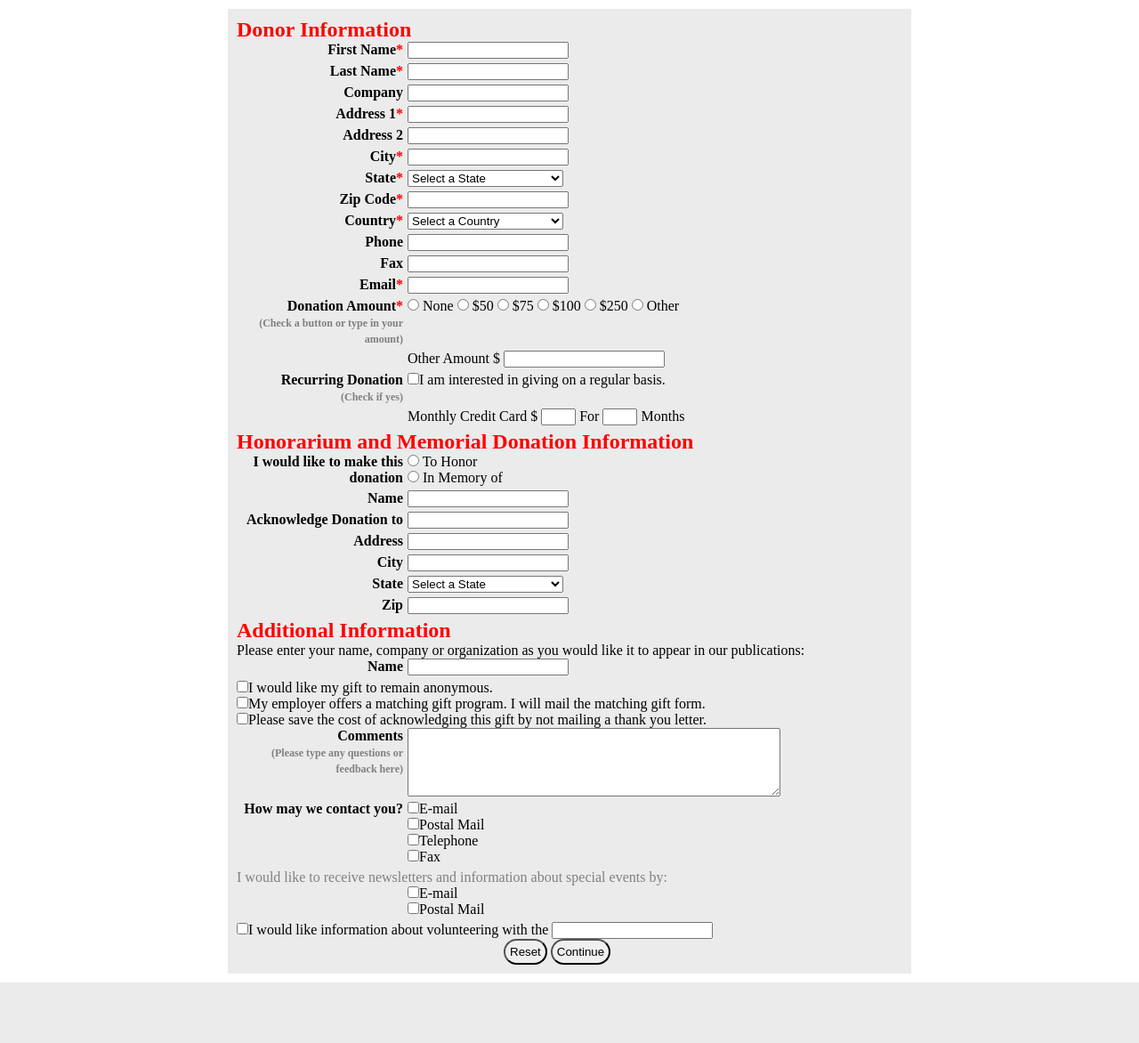
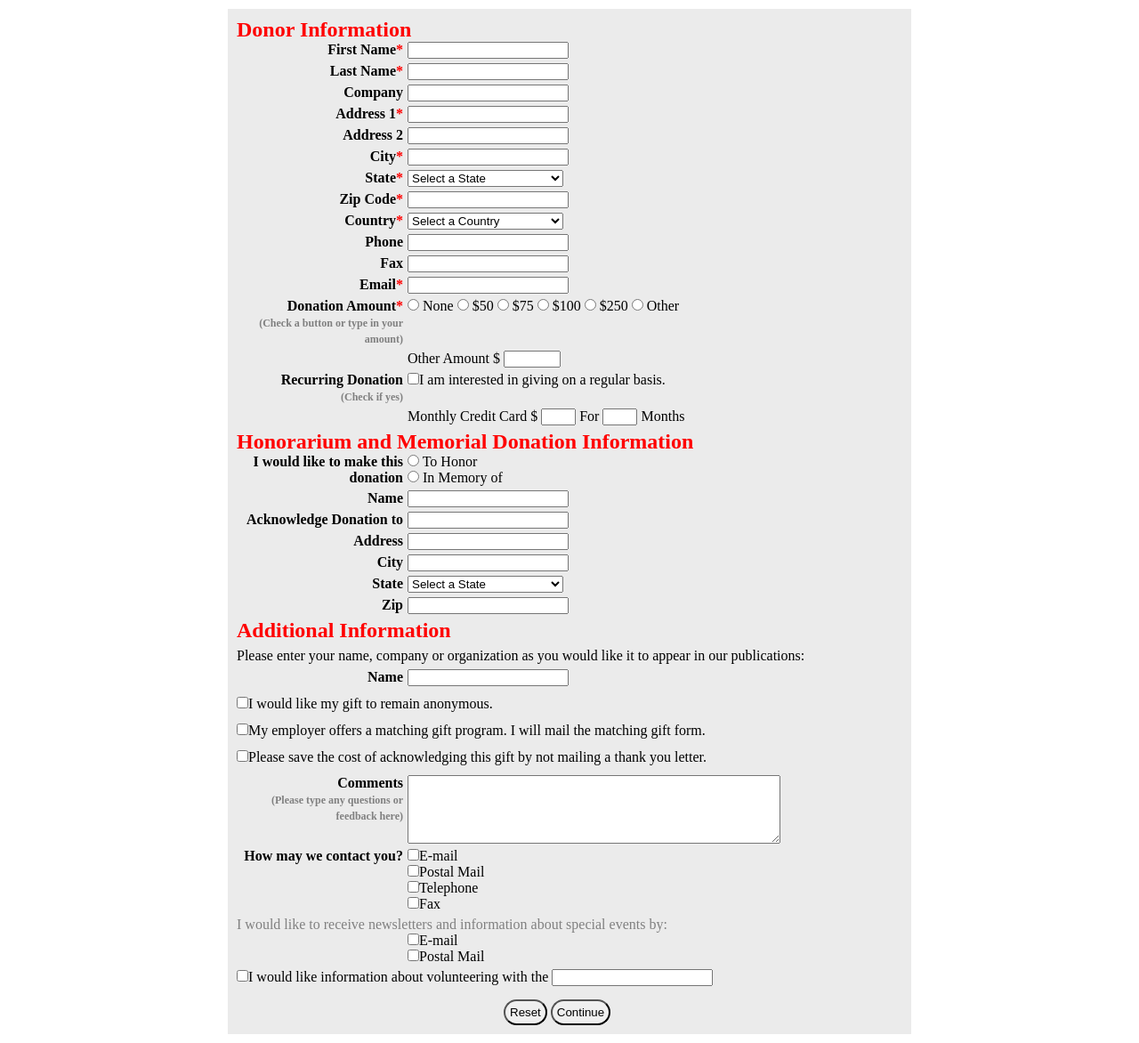
Before and after one commit to sushantovharati/summer-wbt-2025, a PHP site: page /form.html in a window 1280 px wide. Shown: the whole page at 89% size. Before the commit the page ends 1104 px from the top, so only its background shows below. Run offline with PHP 8.4, Linux system fonts and the light colour scheme.

Commit message:
folder created

```diff
--- a/web-form/form.css
+++ b/web-form/form.css
@@ -38,6 +38,7 @@ h2, .star{
     margin: auto 300px;
 }
 button{
+    margin-top: 15px;
     padding: 5px;
     width: max-content;
     border-radius: 20px;
@@ -48,3 +49,14 @@ button{
 select{
     width: 175px;
 }
+.otherAmount{
+    width: 60px;
+}
+.wish-checkbox{
+    margin: 5px auto;
+    display: flex;
+    flex-direction: column;
+}
+.wish-checkbox label, .additional-info-label{
+    line-height: 30px;
+}
--- a/web-form/form.html
+++ b/web-form/form.html
@@ -112,7 +112,7 @@
             <label for=""> </label>
             <div>
                 <label for="otherAmount">Other Amount $ </label>
-                <input type="number" name="amount" id="amount">
+                <input class="otherAmount" type="number" name="amount" id="amount">
             </div>
         </div>
         <div class="form-group">
@@ -185,9 +185,9 @@
         </div>
 
         <h2>Additional Information</h2>
-        <label>Please enter your name, company or organization as you would like it to appear in our
+
+        <label class="additional-info-label">Please enter your name, company or organization as you would like it to appear in our
             publications:</label>
-        <div class="additionalInfo">
             <div class="form-group">
                 <label for="additionalInfoName">Name </label>
                 <input type="text" name="name" id="additionalInfo">
@@ -196,12 +196,12 @@
             <div class="wish-checkbox">
                 <label class="wish-checkbox-label">
                     <input type="checkbox" name="" id="">I would like my gift to remain anonymous.
-                </label><br>
+                </label>
                 <label class="wish-checkbox-label">
                     <input type="checkbox">My employer offers a matching gift program. I will mail the matching
                     gift
                     form.
-                </label><br>
+                </label>
                 <label class="wish-checkbox-label">
                     <input type="checkbox">Please save the cost of acknowledging this gift by not mailing a
                     thank you
```
